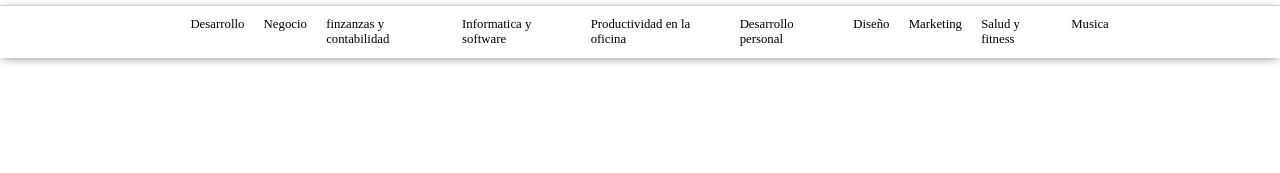
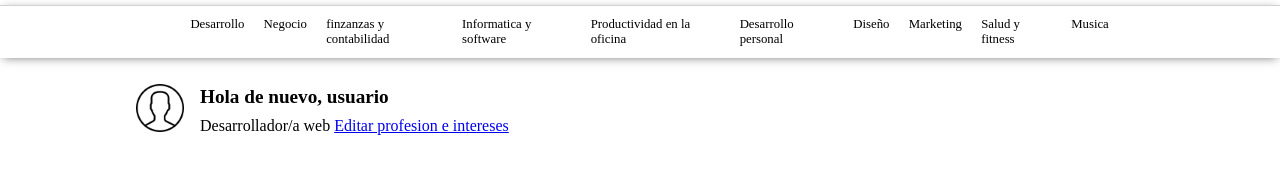
Before and after one commit to LindaTrana/UdemyShoppingCard, a plain HTML site: page index.html in a window 1280 px wide. Shown: the part 75-248 px from the top of the page. Drawn offline with Linux system fonts and the light colour scheme.

Commit message:
aniadiendo bienvenida.

```diff
--- a/index.html
+++ b/index.html
@@ -42,18 +42,27 @@
             <li>Negocio</li>
             <li>finzanzas y contabilidad</li>
           <li>Informatica y software</li>
-          <li> Productividad en la oficina </li>
+          <li>Productividad en la oficina </li>
           <li>Desarrollo personal</li>
           <li>Diseño</li>
           <li>Marketing</li>
           <li>Salud y fitness</li>
           <li>Musica</li>
-
         </ul>
       </div>
-
     </section>
   </header>
+  <main>
+    <section class="perfil">
+      <div class="logo_usuario">
+        <img src="./images/usuario.png" alt="" class="usuario">
+      </div>
+      <div class="parrafos_perfil">
+        <p class="saludo">Hola de nuevo, usuario</p>
+        <p class="intereses">Desarrollador/a web <a href="#">Editar profesion e intereses</a></p>
+      </div>
+    </section>
+  </main>
 
 </body>
 </html>
--- a/style.css
+++ b/style.css
@@ -121,3 +121,36 @@ padding: 0;
   margin-left: 1.2rem;
   list-style-type: none;
 }
+
+/* perfil */
+.perfil{
+  display: flex;
+  width: 50rem;
+  margin-left: 8rem;
+  margin-top: 1rem;
+}
+.logo_usuario{
+
+  height: 4rem;
+  width: 4rem;
+}
+
+.parrafos_perfil{
+  margin-left: 0.5rem;
+}
+.saludo{
+  font-size: 1.2rem;
+  font-weight: bold;
+  margin-top: 0.7rem;
+}
+
+.intereses{
+  padding-top: 0.6rem;
+}
+
+.logo_usuario img{
+  display: flex;
+  height: 3rem;
+  width: 3rem;
+  margin: 0.6rem auto;
+}
```
Lines whose indentation alone changed are shown as unchanged.
